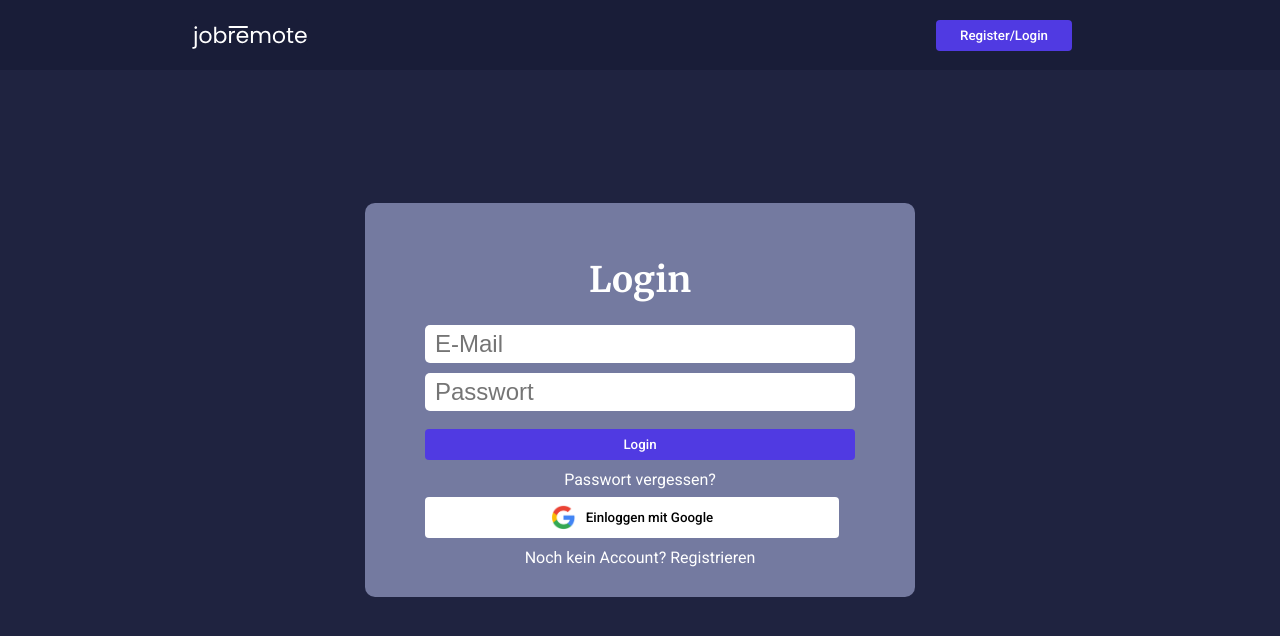
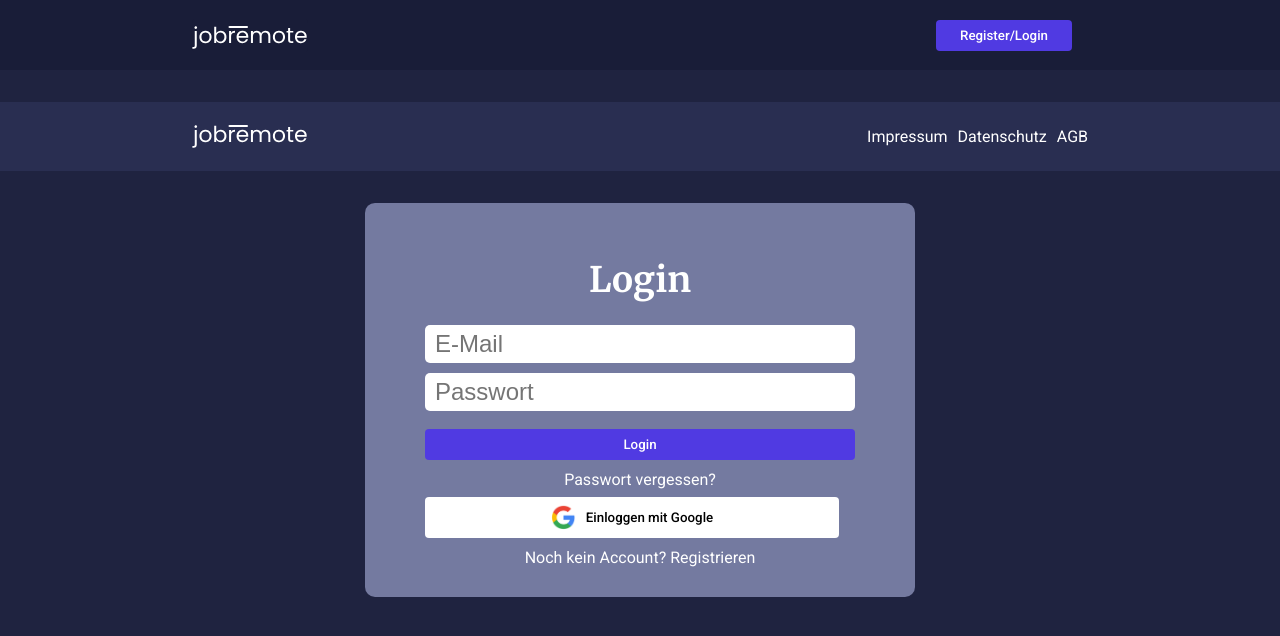
Before and after one commit to nilsweichler/jobremote, a Next.js app: page /login in a window 1280 px wide. Shown: the top 636 px of the page. Built offline with nearby package versions, Linux system fonts and the light colour scheme; no server answers.

Commit message:
footer & pics

```diff
--- a/components/Footer.js
+++ b/components/Footer.js
@@ -0,0 +1,18 @@
+// footer component
+
+export default function Footer() {
+    return (
+        <footer className="footer">
+        <div className="footer-container">
+            <div className="footer-logo">
+                <img src="jobremote-logo.svg" />
+            </div>
+            <div className="footer-links">
+            <a href="#">Impressum</a>
+            <a href="#">Datenschutz</a>
+            <a href="#">AGB</a>
+            </div>
+        </div>
+        </footer>
+    )
+}
--- a/pages/_app.js
+++ b/pages/_app.js
@@ -2,6 +2,7 @@ import Navbar from '../components/Navbar'
 import '../styles/globals.css'
 import { Toaster } from 'react-hot-toast'
 import {UserContext} from "../lib/context";
+import Footer from '../components/Footer';
 
 import { useUserData } from '../lib/hooks';
 
@@ -15,6 +16,7 @@ function MyApp({ Component, pageProps }) {
     <Navbar></Navbar>
     <Component {...pageProps} />
     <Toaster></Toaster>
+    <Footer></Footer>
   </UserContext.Provider>
   );
 }
--- a/pages/login.js
+++ b/pages/login.js
@@ -8,7 +8,16 @@ import {useRouter} from "next/router";
 import debounce from 'lodash.debounce';
 
 export default function LoginPage(props) {
-    const {user, company} = useContext(UserContext)
+    const {user, company} = useContext(UserContext);
+
+    const Router = useRouter();
+
+    // Check onload if user is logged in if not redirect
+    useEffect(() => {
+        if(user){
+            Router.push("/admin");
+        }
+    }, [user]);
 
   return (
     <main>
--- a/styles/globals.css
+++ b/styles/globals.css
@@ -156,6 +156,23 @@ code {
   display: block;
 }
 
+/* Footer */
+footer {
+  padding: 1rem 15vw;
+  background-color: #292E51;
+}
+
+.footer-container {
+  display: flex;
+  justify-content: space-between;
+  align-items: center;
+}
+
+.footer-links a {
+  margin-left: 10px;
+}
+
+
 /* Buttons */
 
 .btn, button {
@@ -222,11 +239,13 @@ code {
 }
 
 .card-img-center {
-  width:20%;
-  display:block;
-  margin:auto;
+  display: block;
+  margin: auto;
   border-radius: 50%;
-  max-width: 150px;
+  width: 150px;
+  height: 150px;
+  background-color: white;
+  object-fit: scale-down;
 }
 
 .card-info {
```
Also changed, not shown: components/CompanyFeed.js (+16 -0 lines), components/PostContent.js (line endings or trailing spaces).
